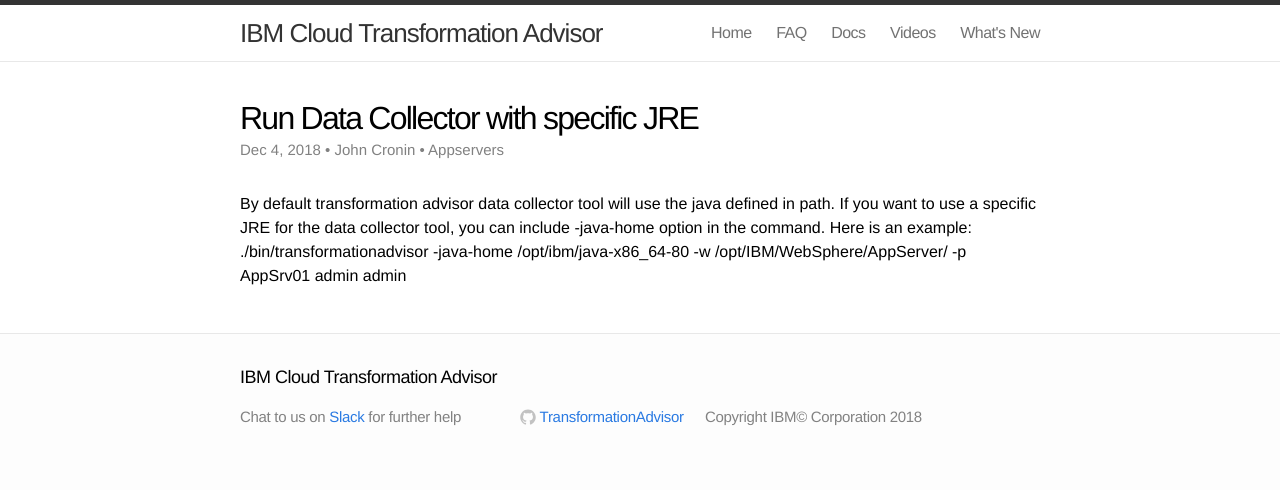
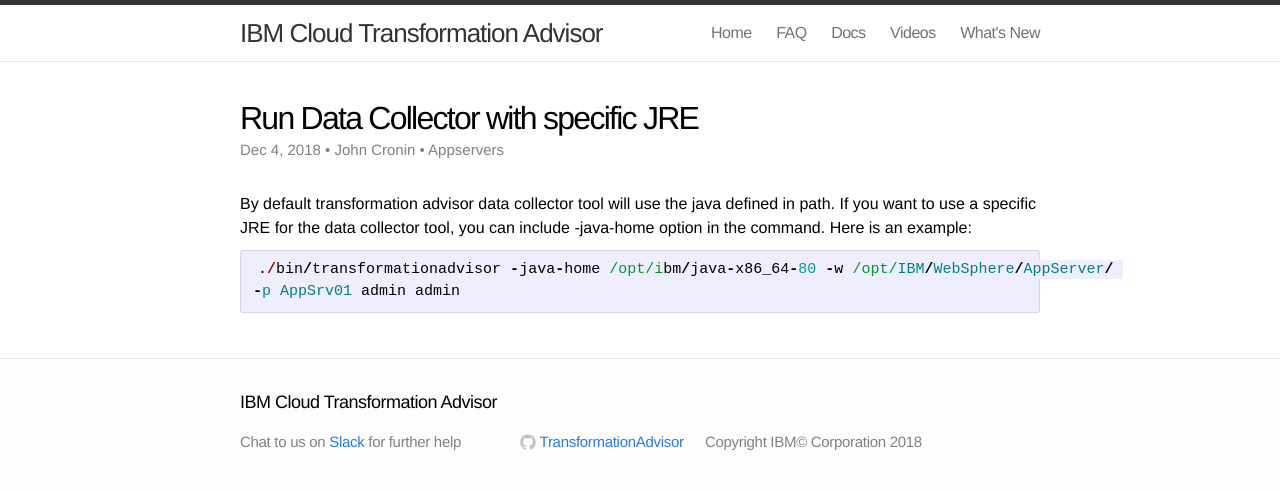
Before and after one commit to TransformationAdvisor/TA.github.io, a Jekyll site: the page built from _posts/2018-12-04-java-home.md, in a window 1280 px wide. Shown: the top 490 px of the page. Built offline with Jekyll 4.4.1, drawn with Linux system fonts in a browser that asks for light colours.

Commit message:
Update 2018-12-04-java-home.md

```diff
--- a/_posts/2018-12-04-java-home.md
+++ b/_posts/2018-12-04-java-home.md
@@ -8,4 +8,8 @@
 By default transformation advisor data collector tool will use the java defined in path.
 If you want to use a specific JRE for the data collector tool,  you can include -java-home option in the command.
 Here is an example:
-./bin/transformationadvisor -java-home /opt/ibm/java-x86_64-80 -w /opt/IBM/WebSphere/AppServer/ -p AppSrv01 admin admin
+
+{% highlight ruby %}
+./bin/transformationadvisor -java-home /opt/ibm/java-x86_64-80 -w /opt/IBM/WebSphere/AppServer/
+-p AppSrv01 admin admin
+{% endhighlight %}
```
